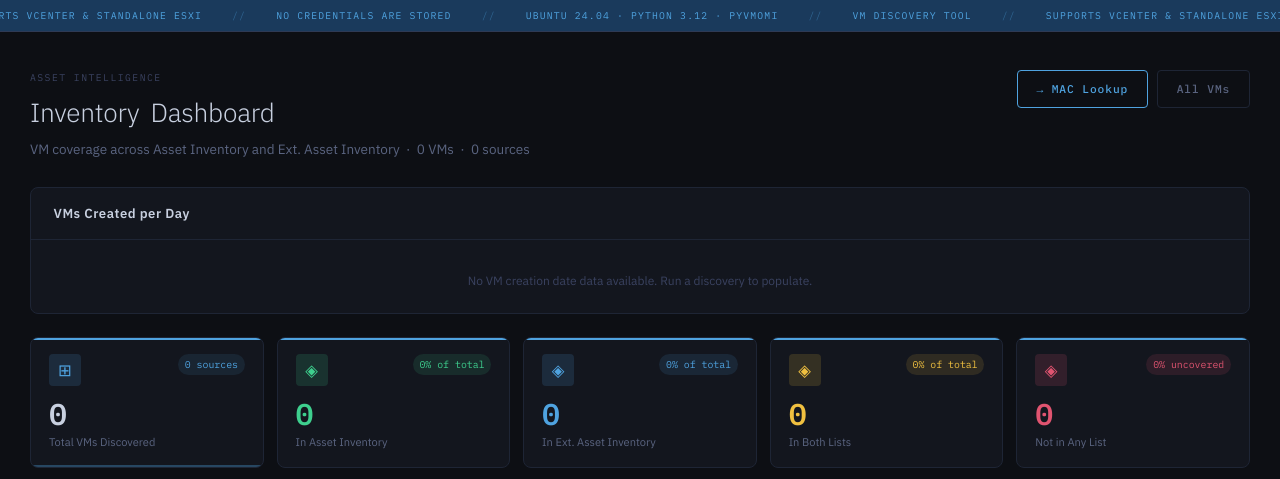
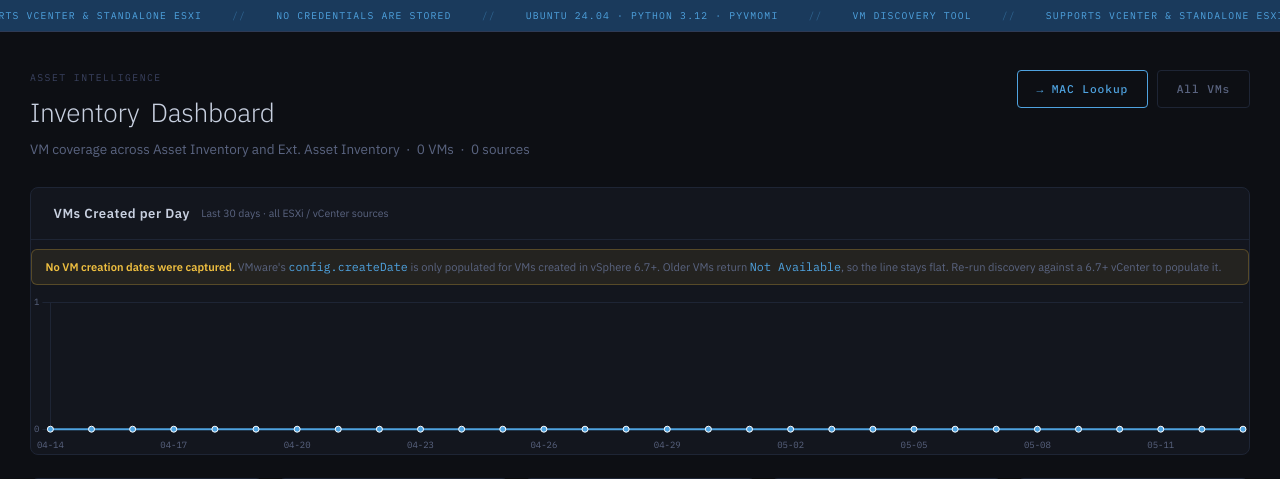
Before and after one commit to raajsharan/vm_list, a Flask app: page /dashboard in a window 1280 px wide. Shown: the part 56-535 px from the top of the page. Run offline with Flask 3, Linux system fonts and the light colour scheme; data that the repository does not hold is empty; parts of the project's set-up code (start-up, migrations or seed data) failed here and were passed over.

Commit message:
Dashboard: always render 30-day line + diagnose missing createDate
The chart was hiding itself when get_vm_created_by_date() returned {},
which it does whenever VMware's config.createDate is null on every VM —
a known limitation for hosts older than vSphere 6.7 where the field
isn't populated. Now the line always renders over the 30-day window
(flat at zero if nothing landed), with an inline notice explaining
*why* the data is missing vs. just "Run a discovery."

Added a server log line in get_vm_created_by_date that reports total
rows scanned, how many had a value, how many were 'Not Available',
and a sample of any unparseable strings, so the actual data state is
visible in the app log on the next dashboard load.

Co-Authored-By: Claude Opus 4.7 (1M context) <noreply@anthropic.com>

```diff
--- a/app.py
+++ b/app.py
@@ -428,19 +428,20 @@ def create_app() -> Flask:
         sorted_os       = sorted(os_map.items(), key=lambda x: x[1], reverse=True)[:12]
 
         # Daily VM creation trend over the last 30 days (VMware created_date field,
-        # aggregated across all ESXi/vCenter sources).
+        # aggregated across all ESXi/vCenter sources). Always render the window —
+        # if every day is zero the line just flattens, which is more informative
+        # than hiding the card.
         import datetime as _dt
-        created_by_date = database.get_vm_created_by_date()
-        end          = _dt.date.today()
-        start        = end - _dt.timedelta(days=29)   # 30-day inclusive window
-        daily_series = []
+        created_by_date  = database.get_vm_created_by_date()
+        end              = _dt.date.today()
+        start            = end - _dt.timedelta(days=29)   # 30-day inclusive window
+        daily_series     = []
         d = start
         while d <= end:
             ds = d.isoformat()
             daily_series.append({"date": ds, "count": created_by_date.get(ds, 0)})
             d += _dt.timedelta(days=1)
-        if not any(p["count"] for p in daily_series):
-            daily_series = []
+        daily_total = sum(p["count"] for p in daily_series)
 
         return render_template(
             "asset_dashboard.html",
@@ -451,6 +452,8 @@ def create_app() -> Flask:
             asset_configured=asset_configured,
             creds=creds,
             daily_series=daily_series,
+            daily_total=daily_total,
+            daily_have_any=bool(created_by_date),
         )
 
     # -----------------------------------------------------------------------
--- a/database.py
+++ b/database.py
@@ -229,13 +229,33 @@ def get_vm_created_by_date() -> dict:
         )
 
         counts: Counter = Counter()
+        total = 0
+        with_value = 0
+        not_avail  = 0
+        unparsed   = 0
+        sample_unparsed: list = []
         for (raw,) in rows:
-            if not raw or raw == "Not Available":
+            total += 1
+            if not raw:
                 continue
+            if raw == "Not Available":
+                not_avail += 1
+                continue
+            with_value += 1
             m = re.search(r"(\d{4}-\d{2}-\d{2})", str(raw))
             if m:
                 counts[m.group(1)] += 1
+            else:
+                unparsed += 1
+                if len(sample_unparsed) < 3:
+                    sample_unparsed.append(str(raw)[:60])
 
+        logger.info(
+            "VM creation-date scan: %d rows scanned · %d with value · %d 'Not Available' · "
+            "%d unparsed · %d unique dates%s",
+            total, with_value, not_avail, unparsed, len(counts),
+            (" · sample unparsed=" + repr(sample_unparsed)) if sample_unparsed else "",
+        )
         return dict(counts)
     except SQLAlchemyError as exc:
         logger.exception("Failed to get VM creation dates: %s", exc)
--- a/templates/asset_dashboard.html
+++ b/templates/asset_dashboard.html
@@ -26,19 +26,25 @@
   <div class="card adash-daily-card">
     <div class="card-header" style="margin-bottom:.6rem">
       <h2 class="card-title">VMs Created per Day</h2>
-      {% if daily_series %}
-      <span style="font-size:.7rem;color:var(--text-muted)">Last {{ daily_series|length }} days · all ESXi / vCenter sources</span>
-      {% endif %}
+      <span style="font-size:.7rem;color:var(--text-muted)">
+        Last {{ daily_series|length }} days · all ESXi / vCenter sources
+        {% if daily_total %} · {{ daily_total }} VM{{ 's' if daily_total != 1 else '' }} created in window{% endif %}
+      </span>
     </div>
-    {% if daily_series %}
+    {% if not daily_have_any %}
+    <div style="padding:.6rem .9rem;margin-bottom:.6rem;border-radius:6px;background:rgba(240,192,64,.08);border:1px solid rgba(240,192,64,.25);font-size:.74rem;color:var(--text-muted);line-height:1.4">
+      <strong style="color:var(--yellow)">No VM creation dates were captured.</strong>
+      VMware's <code>config.createDate</code> is only populated for VMs created in vSphere 6.7+.
+      Older VMs return <code>Not Available</code>, so the line stays flat. Re-run discovery against a 6.7+ vCenter to populate it.
+    </div>
+    {% elif daily_total == 0 %}
+    <div style="padding:.6rem .9rem;margin-bottom:.6rem;border-radius:6px;background:rgba(79,163,224,.08);border:1px solid rgba(79,163,224,.25);font-size:.74rem;color:var(--text-muted)">
+      No VMs were created in the last 30 days. Creation dates do exist for older VMs in the database.
+    </div>
+    {% endif %}
     <div class="adash-daily-wrap">
       <canvas id="dailyChart"></canvas>
     </div>
-    {% else %}
-    <div style="padding:1.5rem;text-align:center;color:var(--text-dim);font-size:.8rem">
-      No VM creation date data available. Run a discovery to populate.
-    </div>
-    {% endif %}
   </div>
 
   <!-- ══════════════════════════════════════════════════════════ -->
@@ -401,7 +407,6 @@
   {% endif %}
 
   // ── Daily VMs Created line chart (last 30 days, all sources) ──
-  {% if daily_series %}
   const dailySeries = {{ daily_series | tojson }};
   const dailyCanvas = document.getElementById('dailyChart');
   if (dailyCanvas) {
@@ -459,7 +464,6 @@
       },
     });
   }
-  {% endif %}
 
   // ── OS distribution horizontal bar chart ───────────────
   const osData   = {{ os_stats | tojson }};
```
